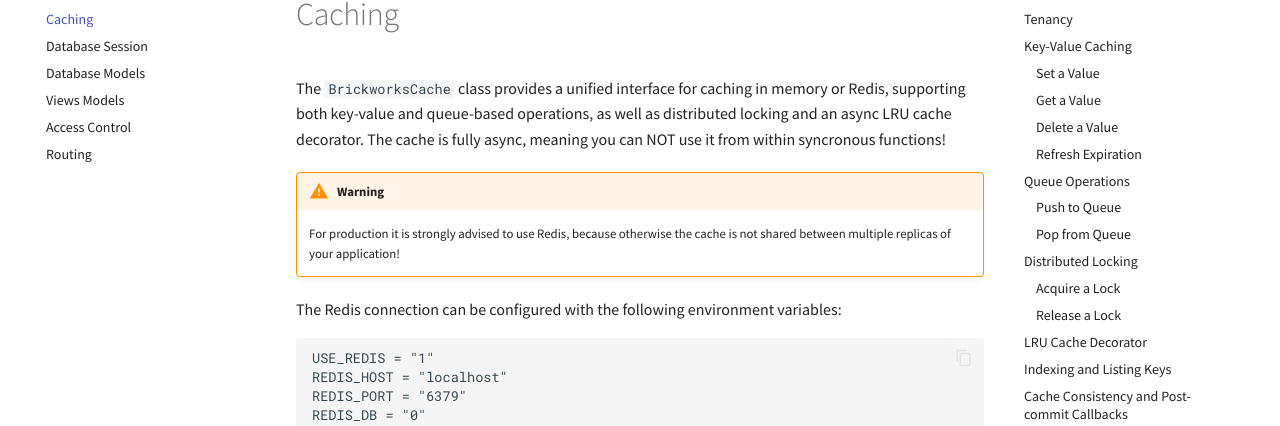
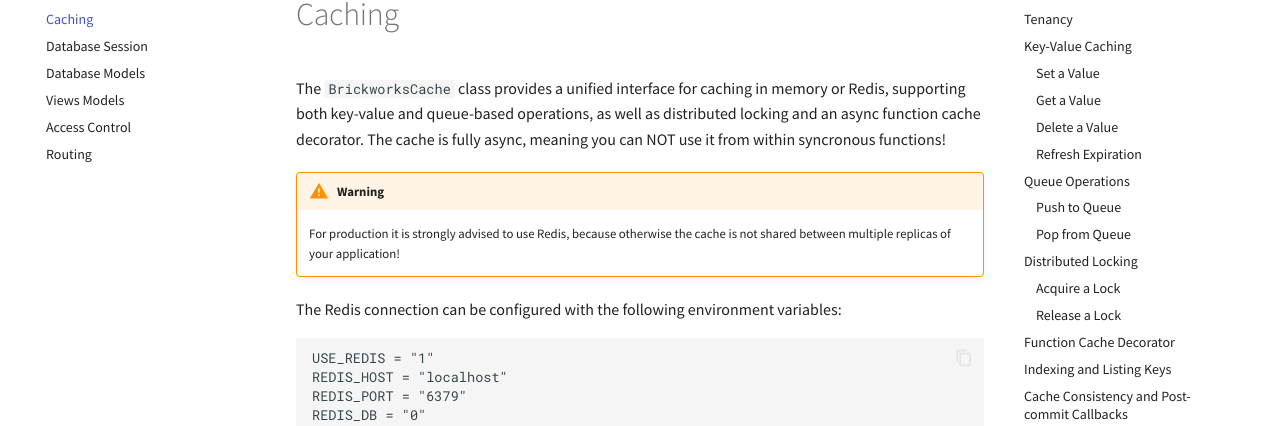
Before and after one commit to jens-kuerten/brickworks, an MkDocs documentation site: the page built from docs/concepts/cache.md, in a window 1280 px wide and 900 px high. Shown: the part 194-620 px from the top of the window. Built offline with MkDocs 1.6.1 and Material for MkDocs 9.7.7, drawn with Linux system fonts in a browser that asks for light colours; comment, search, counter and statistics services are not loaded; some of the changed text lies outside the part shown.

Commit message:
refactor: rename LRU cache to function cache and update related references

````diff
--- a/docs/concepts/cache.md
+++ b/docs/concepts/cache.md
@@ -1,6 +1,6 @@
 # Caching
 
-The `BrickworksCache` class provides a unified interface for caching in memory or Redis, supporting both key-value and queue-based operations, as well as distributed locking and an async LRU cache decorator.
+The `BrickworksCache` class provides a unified interface for caching in memory or Redis, supporting both key-value and queue-based operations, as well as distributed locking and an async function cache decorator.
 The cache is fully async, meaning you can NOT use it from within syncronous functions!
 
 !!! warning
@@ -99,12 +99,12 @@ Returns `True` if the lock was acquired.
 await cache.release_distributed_lock("lock_name")
 ```
 
-## LRU Cache Decorator
+## Function Cache Decorator
 
 You can cache the results of async functions with JSON-serializable arguments and pickleable return values:
 
 ```python
-@cache.lru_cache(expire=60)
+@cache.func_cache(expire=60)
 async def compute(a: int, b: int) -> int:
     ...
 ```
@@ -117,12 +117,12 @@ await compute.cache_clear()
 
 Note: the cache is only cleared for the currently active tenant!
 
-There are a few key differences between `functools.lru_cache` and Brickworks `cache.lru_cache`
+There are a few key differences between `functools.func_cache` and Brickworks `cache.func_cache`
 
 - **Tenant Awareness:** The Brickworks cache is tenant-aware, so results are isolated per tenant by default.
 - **Distributed Cache:** If enabled, the Brickworks cache is stored in Redis. This enables multiple replicas of the application to share the same cache.
 - **Time based expire:** Cached results expire automatically after a certain time. (default 1 week)
-- **Async only:** Brickworks lru_cache only works with async functions, because otherwise the async redis connection could not be used
+- **Async only:** Brickworks func_cache only works with async functions, because otherwise the async redis connection could not be used
 
 ## Indexing and Listing Keys
 
@@ -175,8 +175,8 @@ val = await cache.get_key("foo")
 await cache.push_to_queue("myqueue", "item1")
 item = await cache.pop_from_queue("myqueue")
 
-# Use the LRU cache decorator
-@cache.lru_cache(expire=120)
+# Use the func cache decorator
+@cache.func_cache(expire=120)
 async def add(a: int, b: int) -> int:
     return a + b
 result = await add(1, 2)
````
Also changed, not shown: 3 other files.
